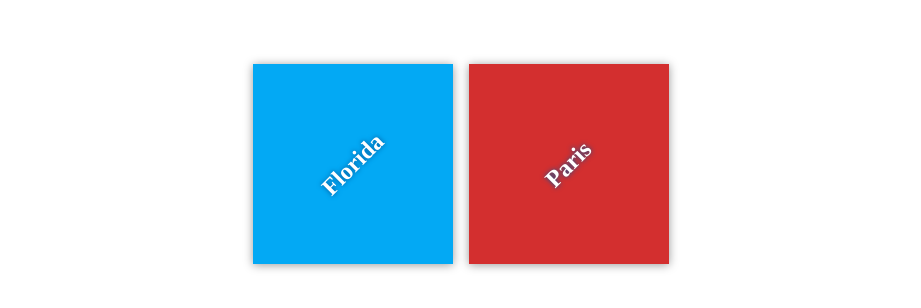
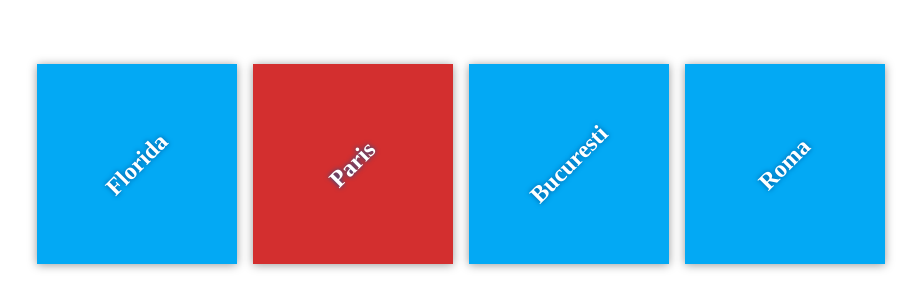
Before and after one commit to mihaelaRusu/my-travel-plans, a plain HTML site: page index.html in a window 1280 px wide. Shown: the part 236-544 px from the top of the page, without its empty margins (179-1100 px from the left). Drawn offline with Linux system fonts and the light colour scheme.

Commit message:
Add Roma and Bucuresti

```diff
--- a/index.html
+++ b/index.html
@@ -17,6 +17,13 @@
             <div class="destination" id="paris">
                 <h2>Paris</h2>
             </div>
+            <div class="destination" id="bucuresti">
+                <h2>Bucuresti</h2>
+            </div>
+
+            <div class="destination" id="roma">
+                <h2>Roma</h2>
+            </div>
         </div>
     </div>
 
```
